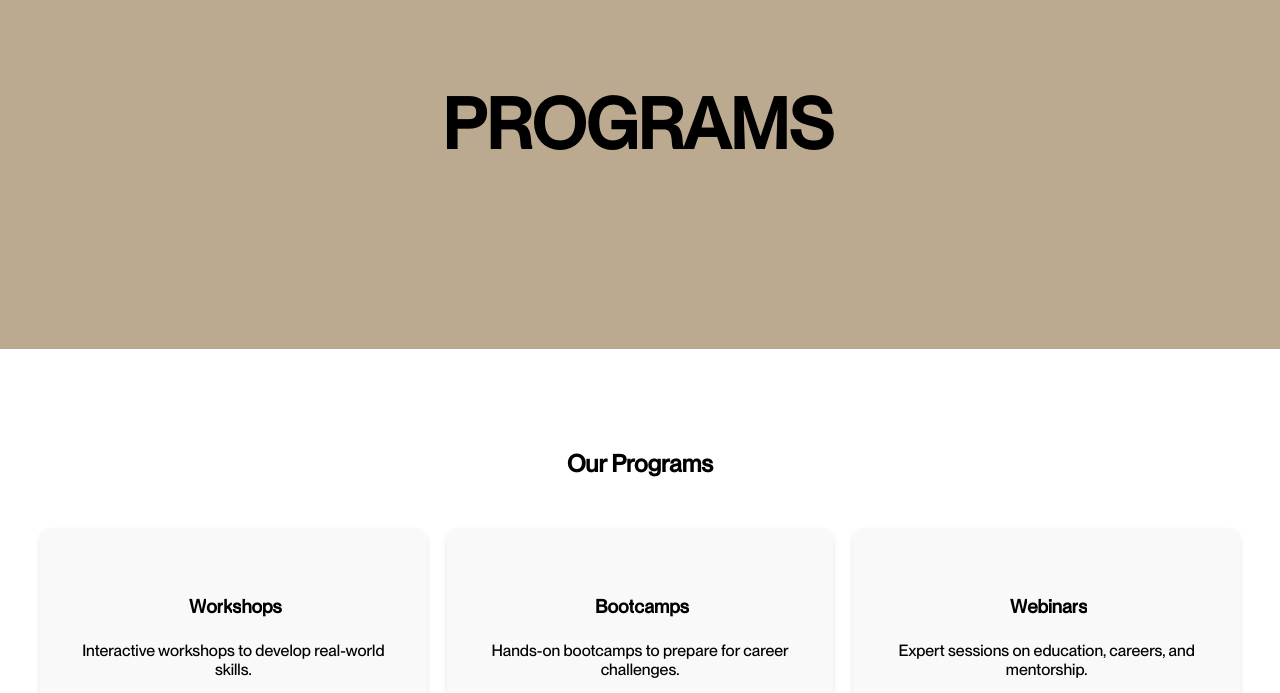
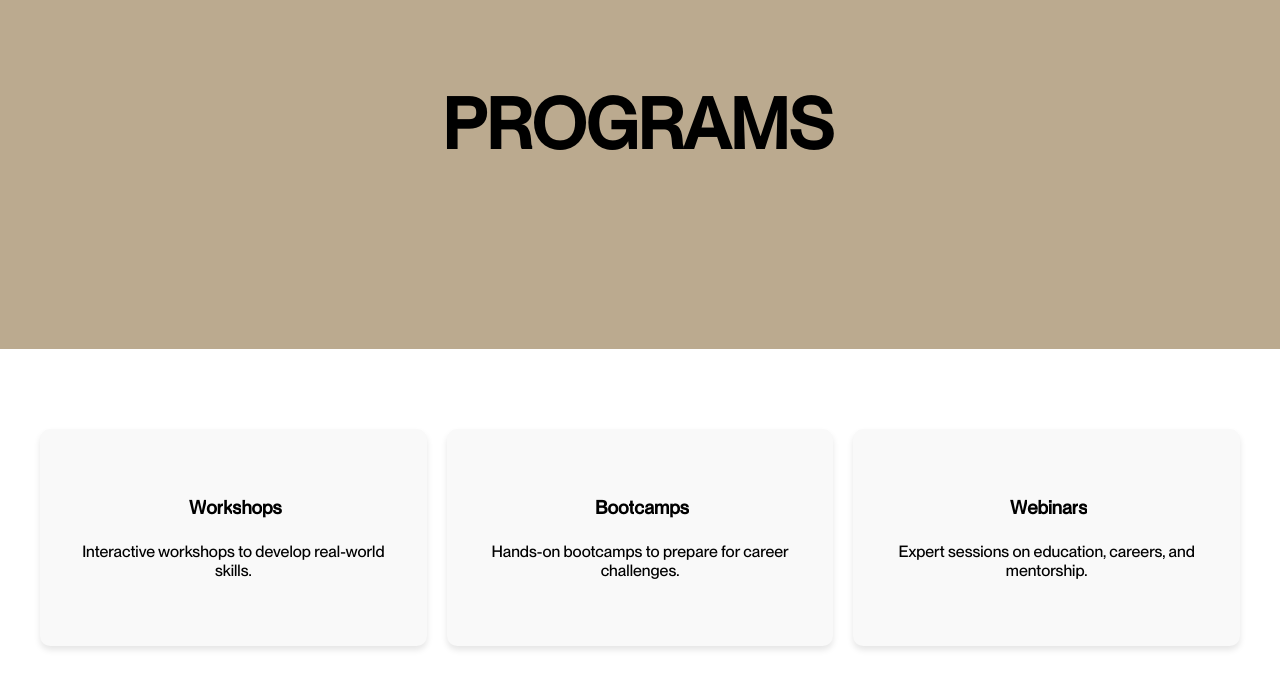
Before and after one commit to ahmadsiddiqui-dev/Anshumat, a plain HTML site: page programs.html in a window 1280 px wide. Shown: the part 101-794 px from the top of the page. Drawn offline with nearby package versions, Linux system fonts and the light colour scheme.

Commit message:
titlenames

```diff
--- a/programs.html
+++ b/programs.html
@@ -3,7 +3,7 @@
 <head>
   <meta charset="UTF-8" />
   <meta name="viewport" content="width=device-width, initial-scale=1.0" />
-  <title>Programs</title>
+  <title>Anshumat Foundation | Programs</title>
   <link rel="stylesheet" href="style.css" />
   <link rel="stylesheet" href="responsive.css" />
   <link href="https://fonts.googleapis.com/css2?family=Poppins:wght@400;600&display=swap" rel="stylesheet" />
@@ -104,7 +104,6 @@
 </div>
 
 <section id="programs" class="section" style="padding-bottom: 10px;">
-        <h2 class="fadein">Our Programs</h2>
         <div class="cards">
             <div class="card">
                 <h3 class="letter">
```
Also changed, not shown: about.html (+1 -1 lines), contact.html (+1 -1 lines), register.html (+1 -1 lines).
